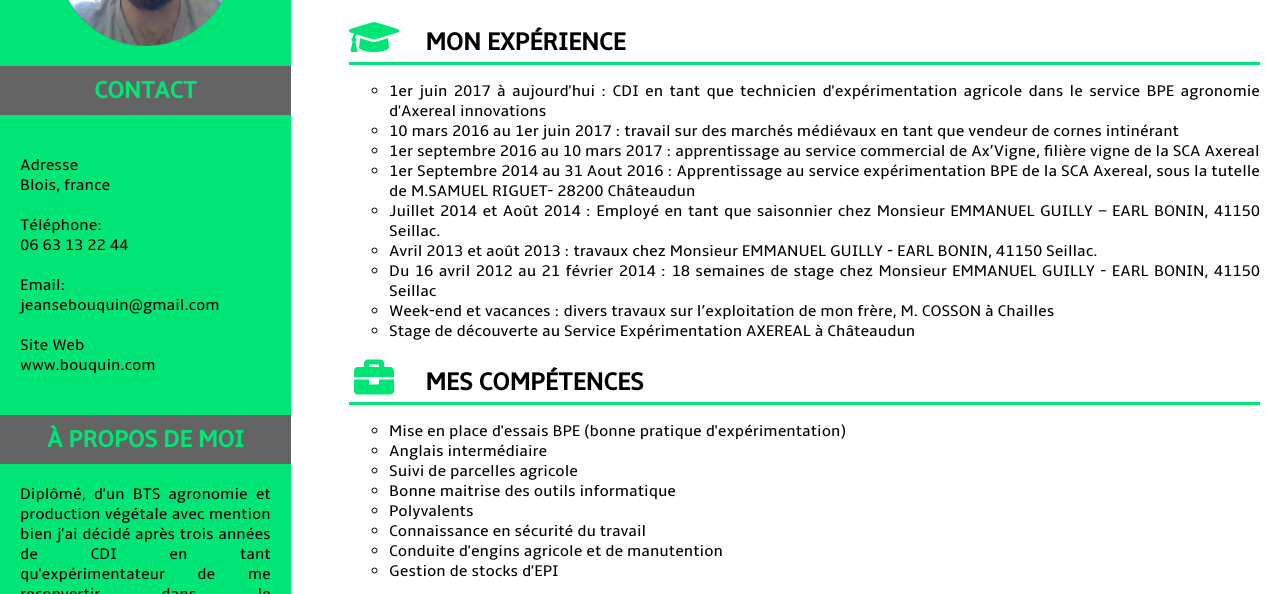
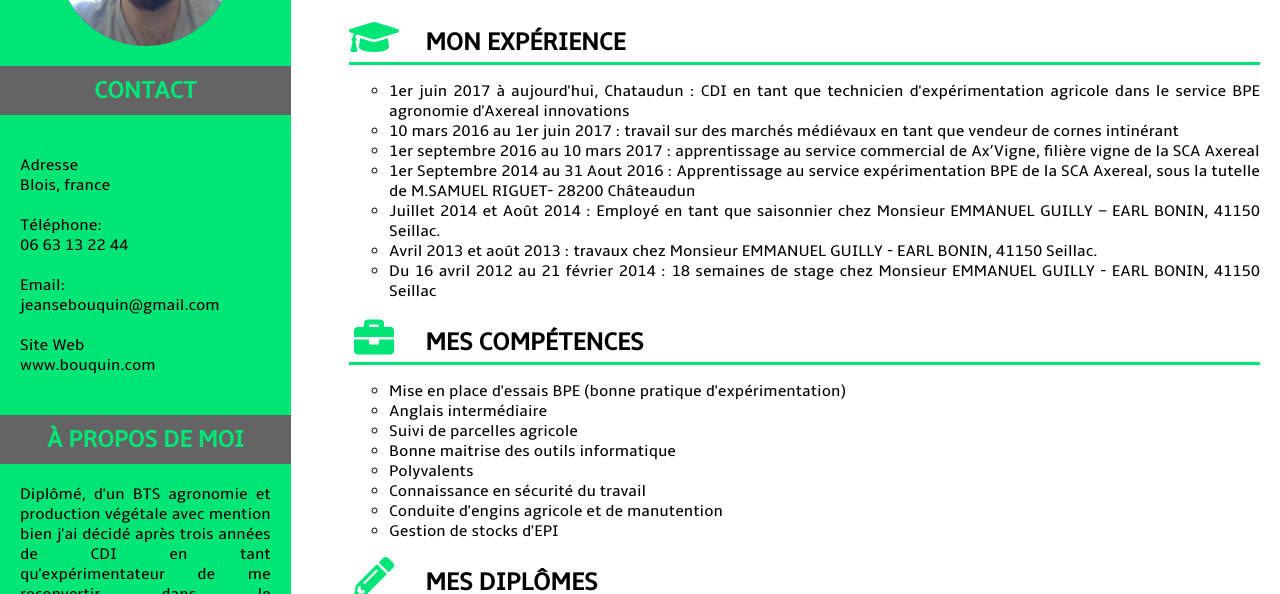
Before and after one commit to michelre/jeansebastien-p2, a plain HTML site: page index.html in a window 1280 px wide. Shown: the part 144-738 px from the top of the page. Drawn offline with Linux system fonts and the light colour scheme; files whose address does not match are found by name; a web font is replaced by a local one.

Commit message:
mise a jour avant session

```diff
--- a/index.html
+++ b/index.html
@@ -65,7 +65,7 @@
             <section>
                 <h3 class="title"><i class="fas fa-graduation-cap"></i> Mon expérience</h3>
                 <ul>
-                    <li> 1er juin 2017 à aujourd'hui : CDI en tant que technicien d'expérimentation agricole dans le service BPE agronomie d'Axereal innovations
+                    <li> 1er juin 2017 à aujourd'hui, Chataudun : CDI en tant que technicien d'expérimentation agricole dans le service BPE agronomie d'Axereal innovations
                     </li>
 
                     <li>10 mars 2016 au 1er juin 2017 : travail sur des marchés médiévaux en tant que vendeur de cornes intinérant
@@ -84,9 +84,7 @@
 
                         <li>Du 16 avril 2012 au 21 février 2014 : 18 semaines de stage chez Monsieur EMMANUEL GUILLY - EARL BONIN, 41150 Seillac
                         </li>
-                        <li>Week-end et vacances : divers travaux sur l’exploitation de mon frère, M. COSSON à Chailles</li>
 
-                        <li>Stage de découverte au Service Expérimentation AXEREAL à Châteaudun</li>
                 </ul>
             </section>
 
```
